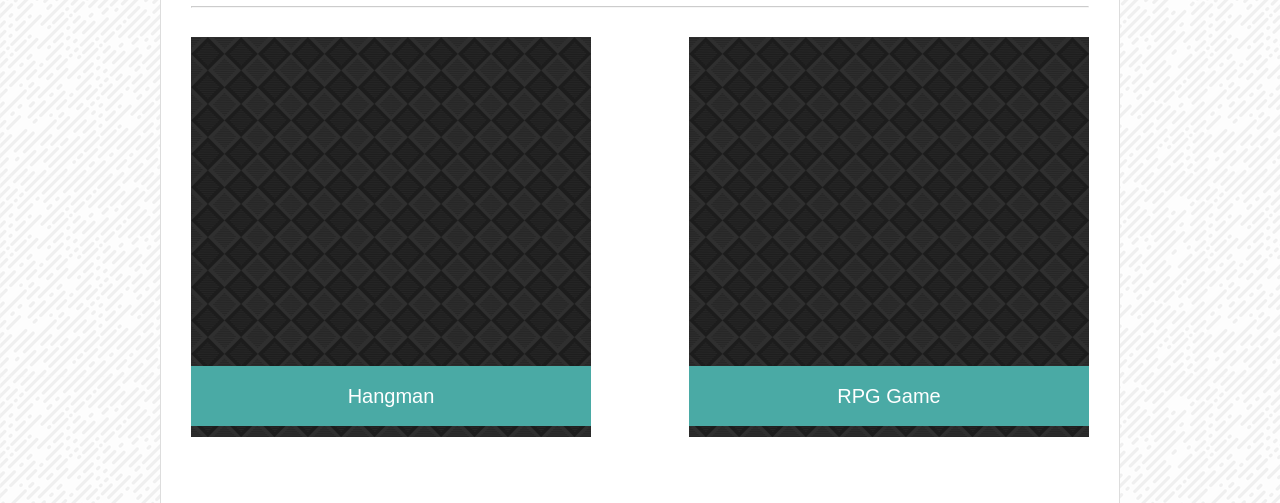
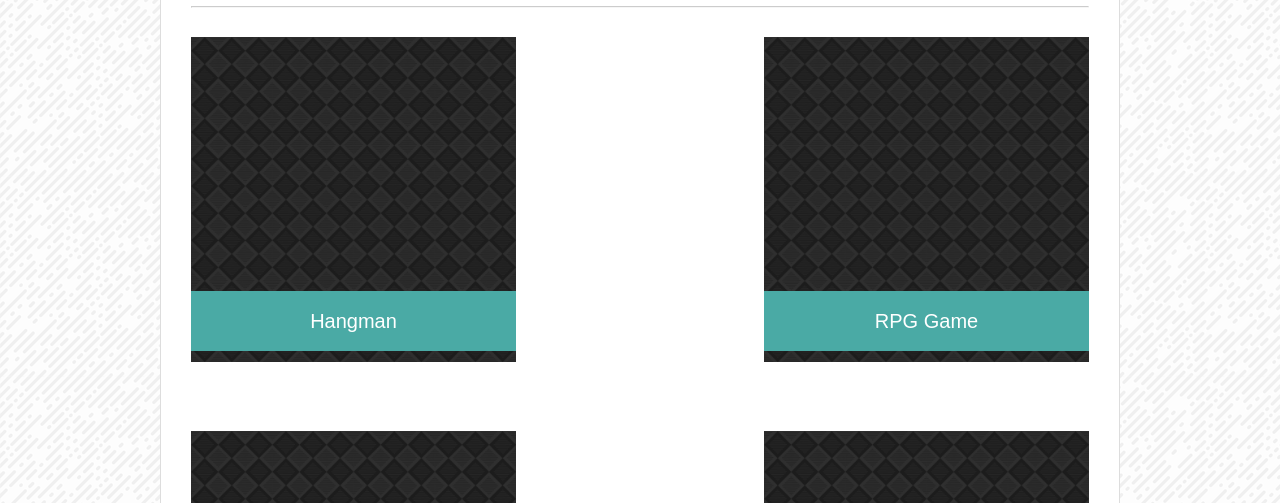
Before and after one commit to ryanweingart/Responsive-Portfolio, a plain HTML site: page portfolio.html in a window 1280 px wide. Shown: the part 224-727 px from the top of the page. Drawn offline with Linux system fonts and the light colour scheme.

Commit message:
Centered images in different widths

```diff
--- a/assets/css/style.css
+++ b/assets/css/style.css
@@ -148,7 +148,7 @@ footer {
 }
 
 .projects img {
-    width: 400px;
+    width: 325px;
     height: auto;
 }
 
@@ -219,6 +219,7 @@ button:hover {
         width: 100%;
         margin: 40px 20px;
     }
+
 }
 
 @media screen and (max-width: 640px) {
@@ -245,8 +246,8 @@ button:hover {
         padding: 0;
         }
 
-        .portfolioContent {
-            display: flex;
-            justify-content: center;
+    .portfolioContent {
+        display: flex;
+        justify-content: center;
         }
 }
```
